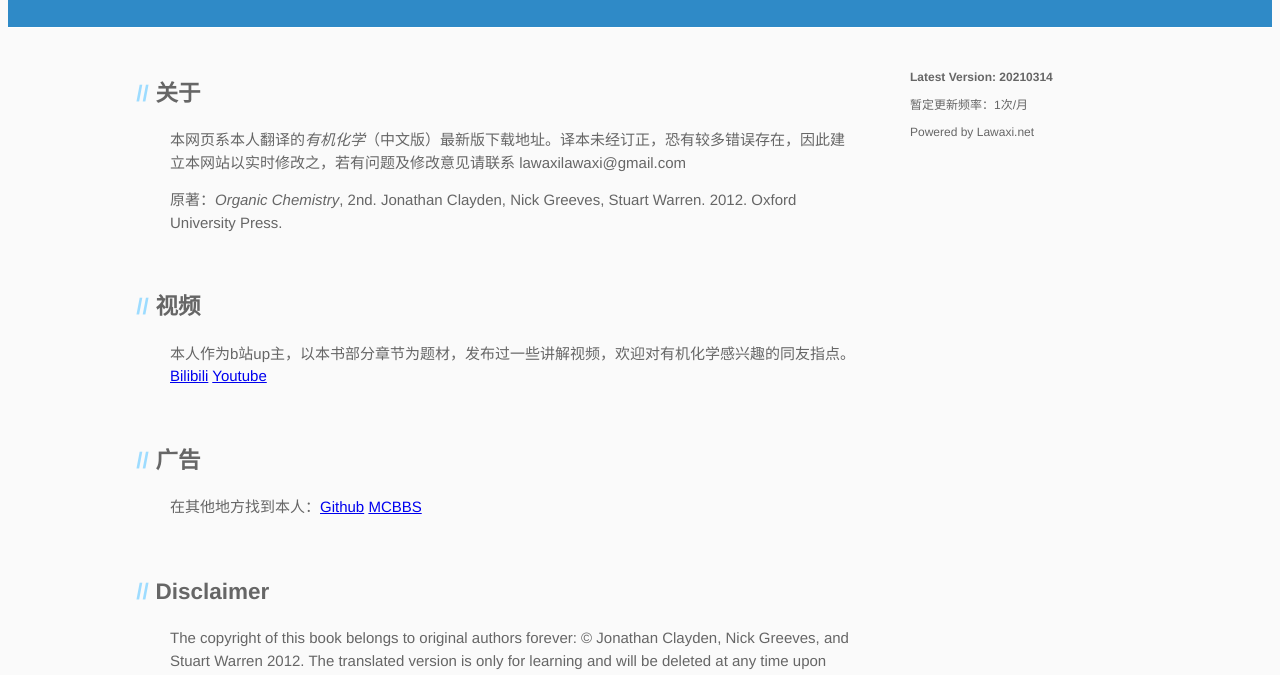
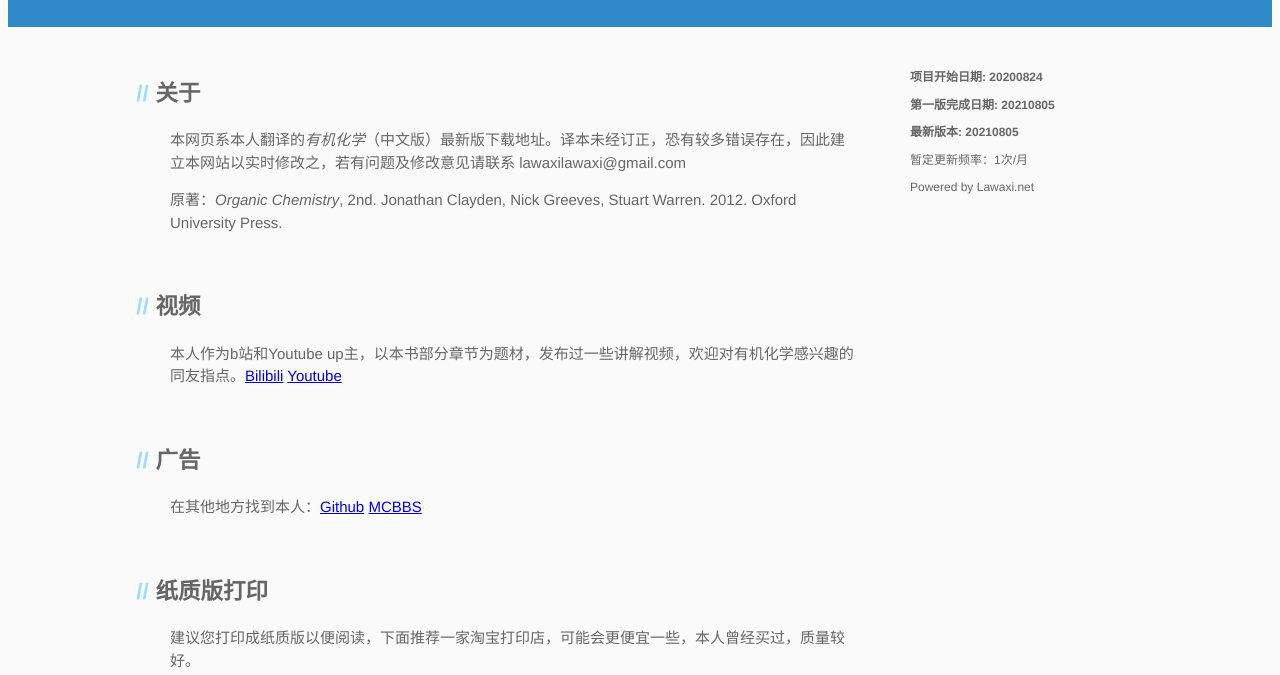
Before and after one commit to Lawaxi/clayden_update, a plain HTML site: page index.html in a window 1280 px wide. Shown: the part 275-950 px from the top of the page. Drawn offline with Linux system fonts and the light colour scheme.

Commit message:
20210805

```diff
--- a/index.html
+++ b/index.html
@@ -10,7 +10,7 @@
 
 
     <title>有机化学下载站</title>
-    <link rel="canonical" href="https://update.lawaxi.net/">
+    <link rel="shortcut icon" href="favicon.ico" >
     <meta name="description" content="下载 Organic Chemistry 译本最新版本">
     <meta property="og:title" content="有机化学下载站">
     <meta property="og:site_name" content="有机化学下载站">
@@ -27,7 +27,7 @@
             <h1><i>有机化学</i>下载站</h1>
             <h2>Download the latest version of <i>Organic Chemistry</i> in translation.</h2>
 
-            <a href="clayden-zhCN-20210314.pdf" class="button">Download <small>as PDF</small></a>
+            <a href="clayden-chinese-20210805.pdf" class="button">Download <small>as PDF</small></a>
 
 
         </div>
@@ -41,10 +41,14 @@
                 <p>原著：<i>Organic Chemistry</i>, 2nd. Jonathan Clayden, Nick Greeves, Stuart Warren. 2012. Oxford University Press.</p>
                 <br>
                 <h2 id="video">视频</h2>
-                <p>本人作为b站up主，以本书部分章节为题材，发布过一些讲解视频，欢迎对有机化学感兴趣的同友指点。<a href="https://space.bilibili.com/383771422">Bilibili</a> <a href="https://www.youtube.com/channel/UCSexG3A4nVFd_nLYPaEvErw">Youtube</a></p>
+                <p>本人作为b站和Youtube up主，以本书部分章节为题材，发布过一些讲解视频，欢迎对有机化学感兴趣的同友指点。<a href="https://space.bilibili.com/383771422">Bilibili</a> <a href="https://www.youtube.com/channel/UCSexG3A4nVFd_nLYPaEvErw">Youtube</a></p>
                 <br>
                 <h2 id="copyright">广告</h2>
                 <p>在其他地方找到本人：<a href="https://github.com/Lawaxi">Github</a> <a href="https://www.mcbbs.net/?3268490">MCBBS</a></p>
+                <br>
+                <h2 id="disclaimer">纸质版打印</h2>
+                <p>建议您打印成纸质版以便阅读，下面推荐一家淘宝打印店，可能会更便宜一些，本人曾经买过，质量较好。</p>
+                <img src="taobao.jpg" />
                 <br>
                 <h2 id="disclaimer">Disclaimer</h2>
                 <p>The copyright of this book belongs to original authors forever: © Jonathan Clayden, Nick Greeves, and Stuart Warren 2012. The translated version is only for learning and will be deleted at any time upon request by original authors.</p>
@@ -52,7 +56,9 @@
             </section>
 
             <aside id="sidebar">
-                <p class="repo-owner">Latest Version: 20210314</p>
+                <p class="kiwi">项目开始日期: 20200824</p>
+                <p class="kiwi">第一版完成日期: 20210805</p>
+                <p class="kiwi">最新版本: 20210805</p>
                 <p>暂定更新频率：1次/月</p>
                 <p>Powered by Lawaxi.net</p>
             </aside>
--- a/static.css
+++ b/static.css
@@ -79,8 +79,8 @@ aside#sidebar {
     background: transparent 0 0 no-repeat
 }
 
-aside#sidebar p.repo-owner,
-aside#sidebar p.repo-owner a {
+aside#sidebar p.kiwi,
+aside#sidebar p.kiwi a {
     font-weight: bold
 }
 
```
Also changed, not shown: favicon.ico (added), taobao.jpg (added), 1 other file.
